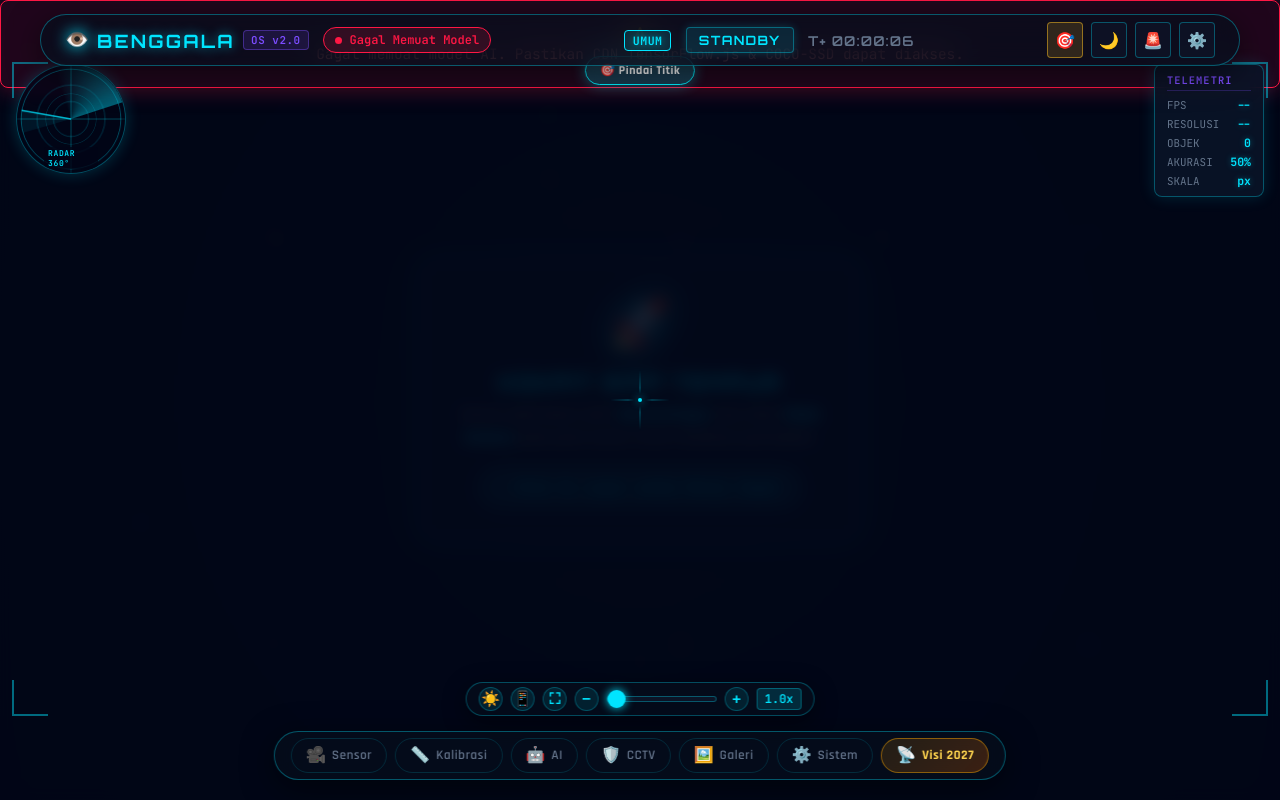
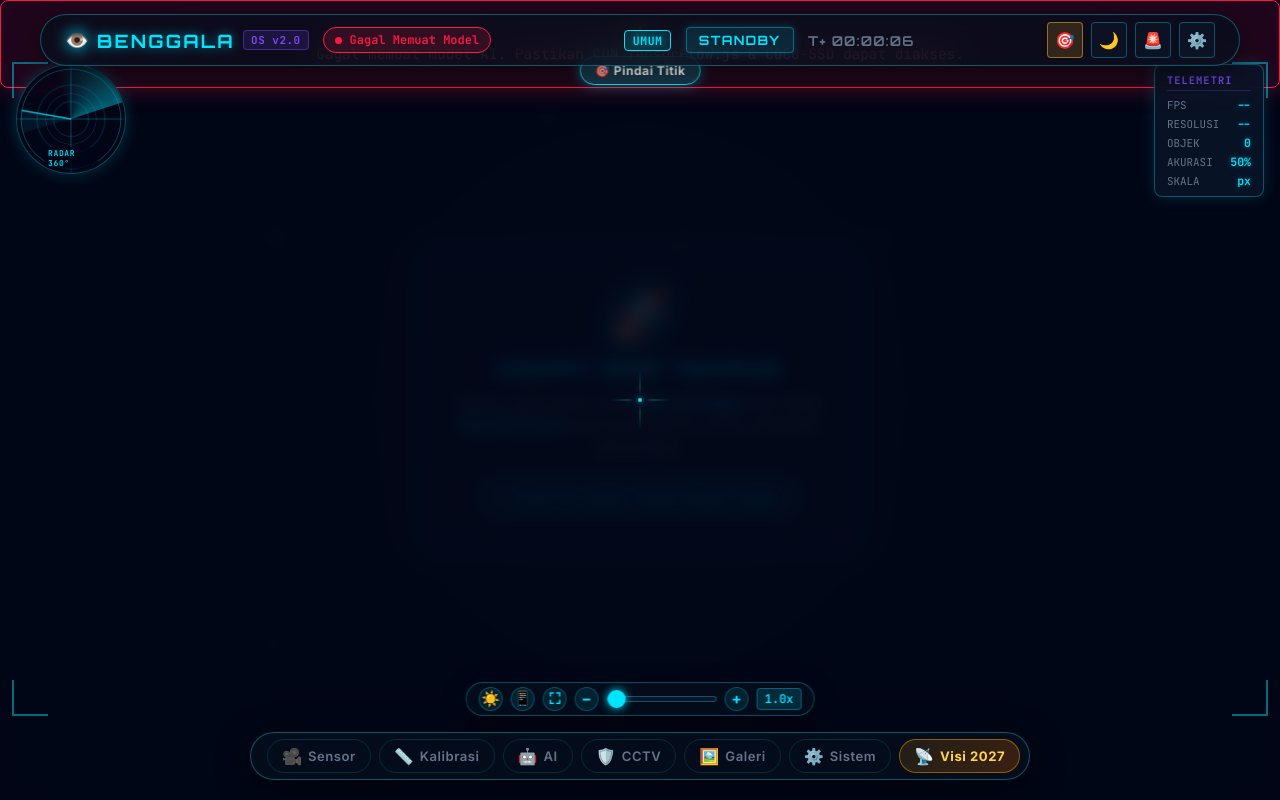
Before and after one commit to kuendhi/benggala, a Flask app: page / in a window 1280 px wide. Run offline with Flask 3, Linux system fonts and the light colour scheme; data comes from the database, SQL or seed files in the repository; data that the repository does not hold is empty; some libraries are stand-ins or nearby versions.

Commit message:
style: apply Inter font family globally across web UI, AR callouts, and canvas labels

```diff
--- a/static/assets/css/style.css
+++ b/static/assets/css/style.css
@@ -4,7 +4,7 @@
    ========================================================================== */
 
 /* 1. Google Fonts Import */
-@import url('https://fonts.googleapis.com/css2?family=JetBrains+Mono:wght@400;600&family=Orbitron:wght@600;700&family=Rajdhani:wght@500;600;700&display=swap');
+@import url('https://fonts.googleapis.com/css2?family=Inter:wght@400;500;600;700;800&family=JetBrains+Mono:wght@400;600&family=Orbitron:wght@600;700&family=Rajdhani:wght@500;600;700&display=swap');
 
 /* 2. Color Palette & Global Variables */
 :root {
@@ -29,7 +29,7 @@
   --text-dim: #64748B;
 
   --font-display: 'Orbitron', monospace, sans-serif;
-  --font-main: 'Rajdhani', sans-serif;
+  --font-main: 'Inter', -apple-system, BlinkMacSystemFont, 'Segoe UI', Roboto, sans-serif;
   --font-mono: 'JetBrains Mono', monospace;
 
   --radius-sm: 4px;
@@ -4115,3 +4115,18 @@ body.android-embed-mode .cockpit-panel .panel-body {
   overflow-y: auto !important;
   -webkit-overflow-scrolling: touch !important;
 }
+
+/* === TASK 21: GLOBAL INTER FONT FAMILY === */
+html, body, button, input, select, textarea,
+.ar-callout-card, .ar-callout-card *,
+.hud-header, .hud-dock, .modal-content, .toast {
+    font-family: 'Inter', -apple-system, BlinkMacSystemFont, 'Segoe UI', Roboto, sans-serif !important;
+    -webkit-font-smoothing: antialiased;
+    -moz-osx-font-smoothing: grayscale;
+    font-feature-settings: "cv02", "cv03", "cv04", "cv11";
+}
+
+/* Angka telemetri (FPS, Akurasi %, Dimensi cm) stabil tidak bergetar */
+.telemetry-value, .ar-confidence, .zoom-badge {
+    font-variant-numeric: tabular-nums;
+}
--- a/templates/index.html
+++ b/templates/index.html
@@ -50,10 +50,10 @@
   <meta name="theme-color" content="#020617">
   <title>BENGGALA // YOULO OS Spacecraft Controller</title>
 
-  <!-- Google Fonts: Orbitron, Rajdhani, JetBrains Mono -->
+  <!-- Google Fonts: Inter, Orbitron, Rajdhani, JetBrains Mono -->
   <link rel="preconnect" href="https://fonts.googleapis.com">
   <link rel="preconnect" href="https://fonts.gstatic.com" crossorigin>
-  <link href="https://fonts.googleapis.com/css2?family=JetBrains+Mono:wght@400;600&family=Orbitron:wght@600;700&family=Rajdhani:wght@500;600;700&display=swap" rel="stylesheet">
+  <link href="https://fonts.googleapis.com/css2?family=Inter:wght@400;500;600;700;800&family=JetBrains+Mono:wght@400;600&family=Orbitron:wght@600;700&family=Rajdhani:wght@500;600;700&display=swap" rel="stylesheet">
 
   <!-- TensorFlow.js & COCO-SSD CDN -->
   <script src="https://cdn.jsdelivr.net/npm/@tensorflow/tfjs"></script>
--- a/templates/item_detail.html
+++ b/templates/item_detail.html
@@ -10,7 +10,7 @@
   <!-- Google Fonts: Google Sans / Inter & JetBrains Mono (Google Antigravity Style) -->
   <link rel="preconnect" href="https://fonts.googleapis.com">
   <link rel="preconnect" href="https://fonts.gstatic.com" crossorigin>
-  <link href="https://fonts.googleapis.com/css2?family=Google+Sans:wght@400;500;600;700&family=Inter:wght@400;500;600;700&family=JetBrains+Mono:wght@400;500;600&display=swap" rel="stylesheet">
+  <link href="https://fonts.googleapis.com/css2?family=Google+Sans:wght@400;500;600;700&family=Inter:wght@400;500;600;700;800&family=JetBrains+Mono:wght@400;500;600&display=swap" rel="stylesheet">
 
   <style>
     :root {
```
Also changed, not shown: static/assets/js/detector.js.
